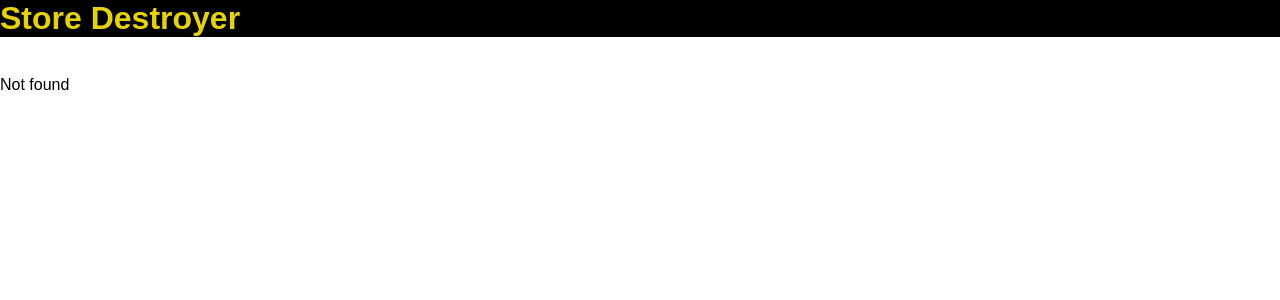
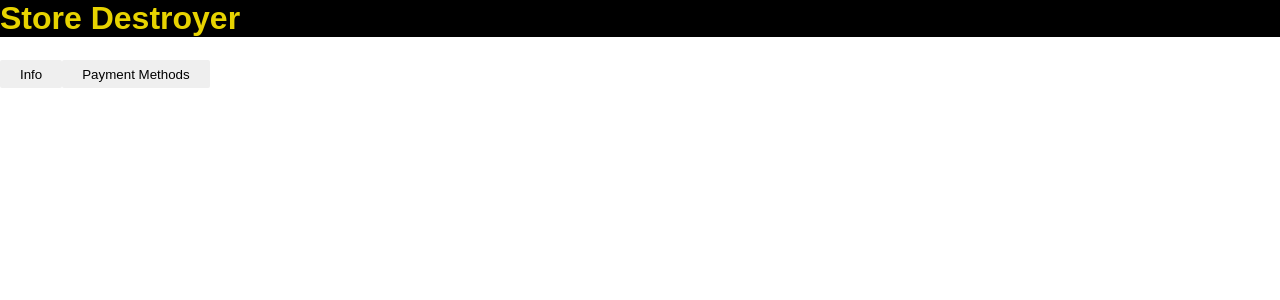
Before and after one commit to DEMPAH16/starwars-characters, a React (Create React App) app: page /user in a window 1280 px wide. Before the commit this address had no page. Shown: the top 300 px of the page. Built offline with nearby package versions, Linux system fonts and the light colour scheme; the HTML template or start-up script is replaced by a standard one.

Commit message:
add nested routing example

```diff
--- a/src/App.js
+++ b/src/App.js
@@ -8,6 +8,7 @@ import ItemList from './components/ItemList/ItemList';
 import Header from './components/Header/Header';
 import AddItem from './components/AddItem/AddItem';
 import ItemDetails from './components/ItemDetails/ItemsDetails';
+import User from './components/User/User';
 
 class App extends Component {
   render() {
@@ -18,6 +19,7 @@ class App extends Component {
 
           <Switch>
             <Route path="/" exact component={ItemList} />
+            <Route path="/user" component={User} />
             <Route path="/character/new" component={AddItem} />
             <Route path="/character/:id" component={ItemDetails} />
             {/* <Route render={() => <Redirect to="/" />} /> */}
--- /dev/null
+++ b/src/components/User/User.js
@@ -0,0 +1,19 @@
+import React, { Component } from 'react';
+import { Route, Switch, Link } from 'react-router-dom';
+import Button from '../Button/Button';
+
+class User extends Component {
+    render() {
+        return (
+            <div>
+                <Link to={this.props.match.url + '/info'}><Button>Info</Button></Link>
+                <Link to={this.props.match.url + '/payment-methods'}><Button>Payment Methods</Button></Link>
+
+                <Route path={this.props.match.url + '/info'} render={props => <p>user-info</p>} />
+                <Route path={this.props.match.url + '/payment-methods'} render={props => <p>user-payment-methods</p>} />
+            </div>
+        );
+    }
+}
+
+export default User;
```
